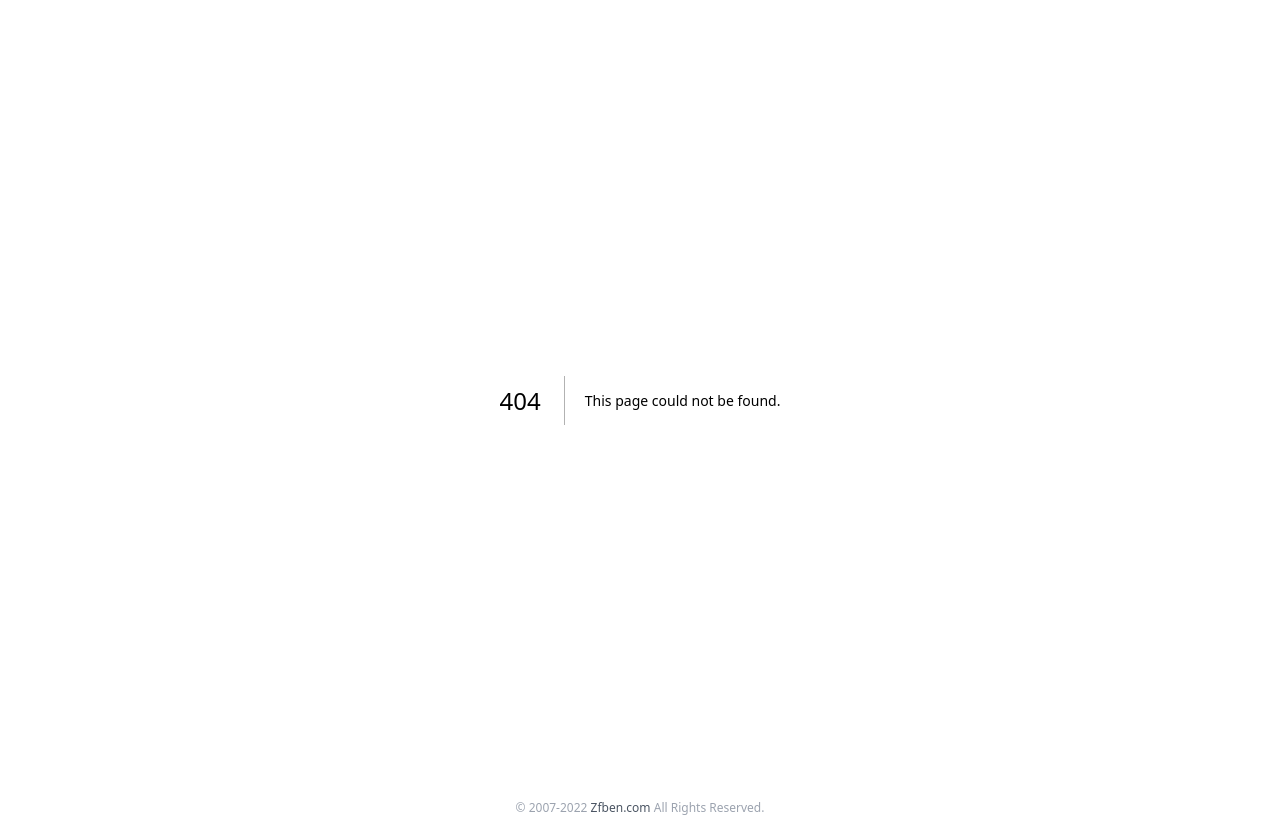
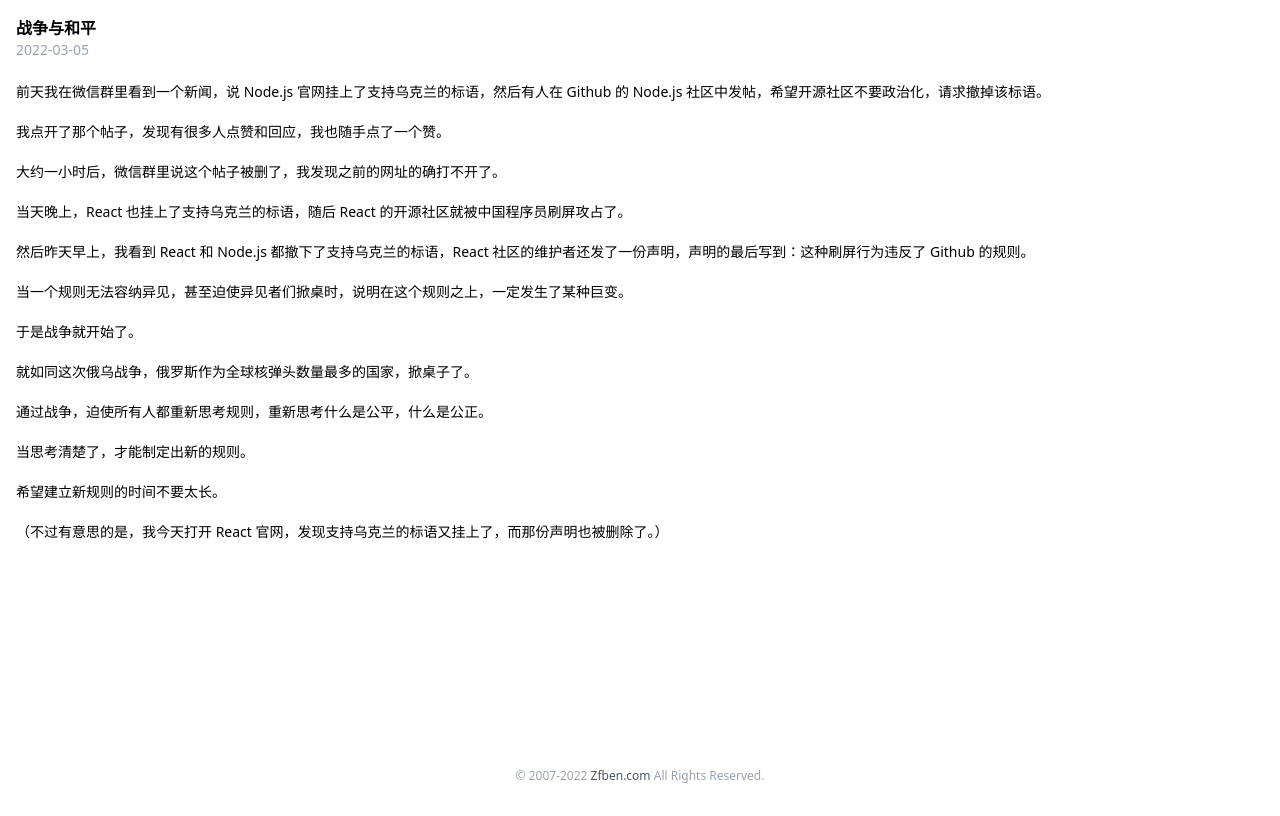
Before and after one commit to zfben/zfben.github.io, a Next.js app: page /blog/2022-03-05 in a window 1280 px wide. Before the commit this address had no page. Built offline with nearby package versions, Linux system fonts and the light colour scheme.

Commit message:
add new post

```diff
--- /dev/null
+++ b/pages/blog/2022-03-05.mdx
@@ -0,0 +1,32 @@
+import BlogPost from 'components/blog-post'
+
+export const meta = {
+  title: '战争与和平',
+  date: '2022-03-05',
+}
+
+export default ({ children }) => <BlogPost meta={meta}>{children}</BlogPost>;
+
+前天我在微信群里看到一个新闻，说 Node.js 官网挂上了支持乌克兰的标语，然后有人在 Github 的 Node.js 社区中发帖，希望开源社区不要政治化，请求撤掉该标语。
+
+我点开了那个帖子，发现有很多人点赞和回应，我也随手点了一个赞。
+
+大约一小时后，微信群里说这个帖子被删了，我发现之前的网址的确打不开了。
+
+当天晚上，React 也挂上了支持乌克兰的标语，随后 React 的开源社区就被中国程序员刷屏攻占了。
+
+然后昨天早上，我看到 React 和 Node.js 都撤下了支持乌克兰的标语，React 社区的维护者还发了一份声明，声明的最后写到：这种刷屏行为违反了 Github 的规则。
+
+当一个规则无法容纳异见，甚至迫使异见者们掀桌时，说明在这个规则之上，一定发生了某种巨变。
+
+于是战争就开始了。
+
+就如同这次俄乌战争，俄罗斯作为全球核弹头数量最多的国家，掀桌子了。
+
+通过战争，迫使所有人都重新思考规则，重新思考什么是公平，什么是公正。
+
+当思考清楚了，才能制定出新的规则。
+
+希望建立新规则的时间不要太长。
+
+（不过有意思的是，我今天打开 React 官网，发现支持乌克兰的标语又挂上了，而那份声明也被删除了。）
```
